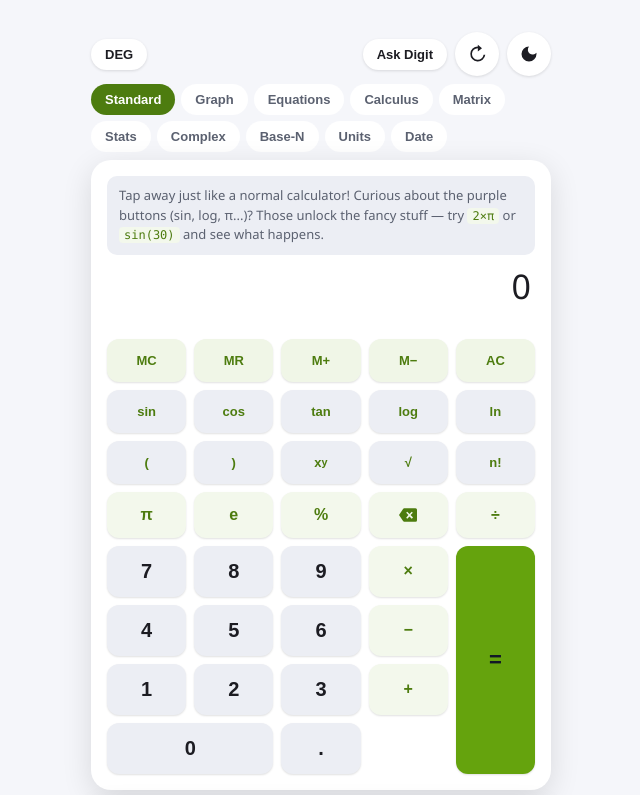
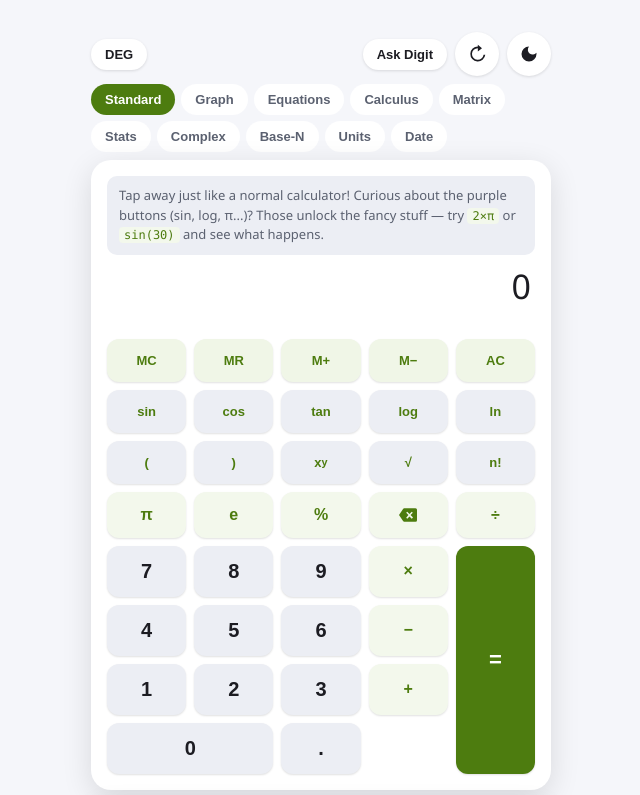
Before and after one commit to Nkosie199/Calculator, a website built with Vite: page index.html in a window 1280 px wide. Shown: the top 795 px of the page, without its empty margins (319-959 px from the left). Built offline with nearby package versions, Linux system fonts and the light colour scheme.

Commit message:
Equals button: white text on lime's darker shade (BC-3)
The owner prefers white on lime buttons. White on #65A30D is 3.1:1, so the fill is lime's text shade #4D7C0F (5.0:1 with white) in both modes.

Co-Authored-By: Claude Opus 5.5 <noreply@anthropic.com>

```diff
--- a/src/style.css
+++ b/src/style.css
@@ -5,9 +5,8 @@
   --surface-alt: #eceef4;
   --text: #1c1c22;
   --text-muted: #5b6170;
-  /* Fills and outlines; text on a lime fill is dark for 4.5:1 */
+  /* Outlines and illustration; fills under text use --accent-strong */
   --accent: #65a30d;
-  --accent-contrast: #111827;
   --secondary: #475569;
   --tertiary: #0e7490;
   --key-bg: #ffffff;
@@ -40,7 +39,6 @@
   --text: #f1f0f5;
   --text-muted: #a3a7b5;
   --accent: #a3e635;
-  --accent-contrast: #111827;
   --secondary: #94a3b8;
   --tertiary: #22d3ee;
   --key-bg: #13161e;
@@ -656,8 +654,8 @@ body {
 }
 
 .key-equals {
-  background: var(--accent);
-  color: var(--accent-contrast);
+  background: var(--accent-strong);
+  color: var(--on-accent-strong);
   font-size: 22px;
 }
 
```
